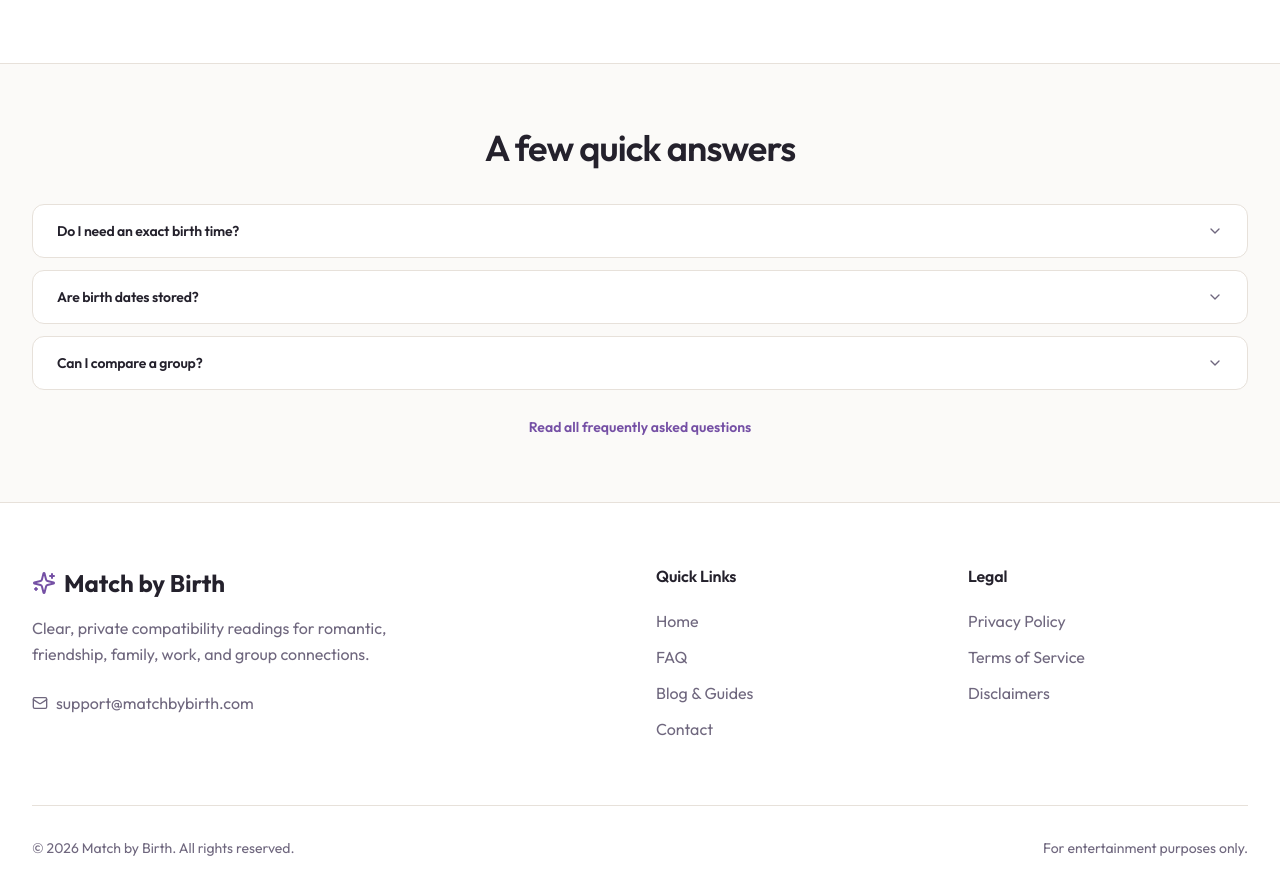
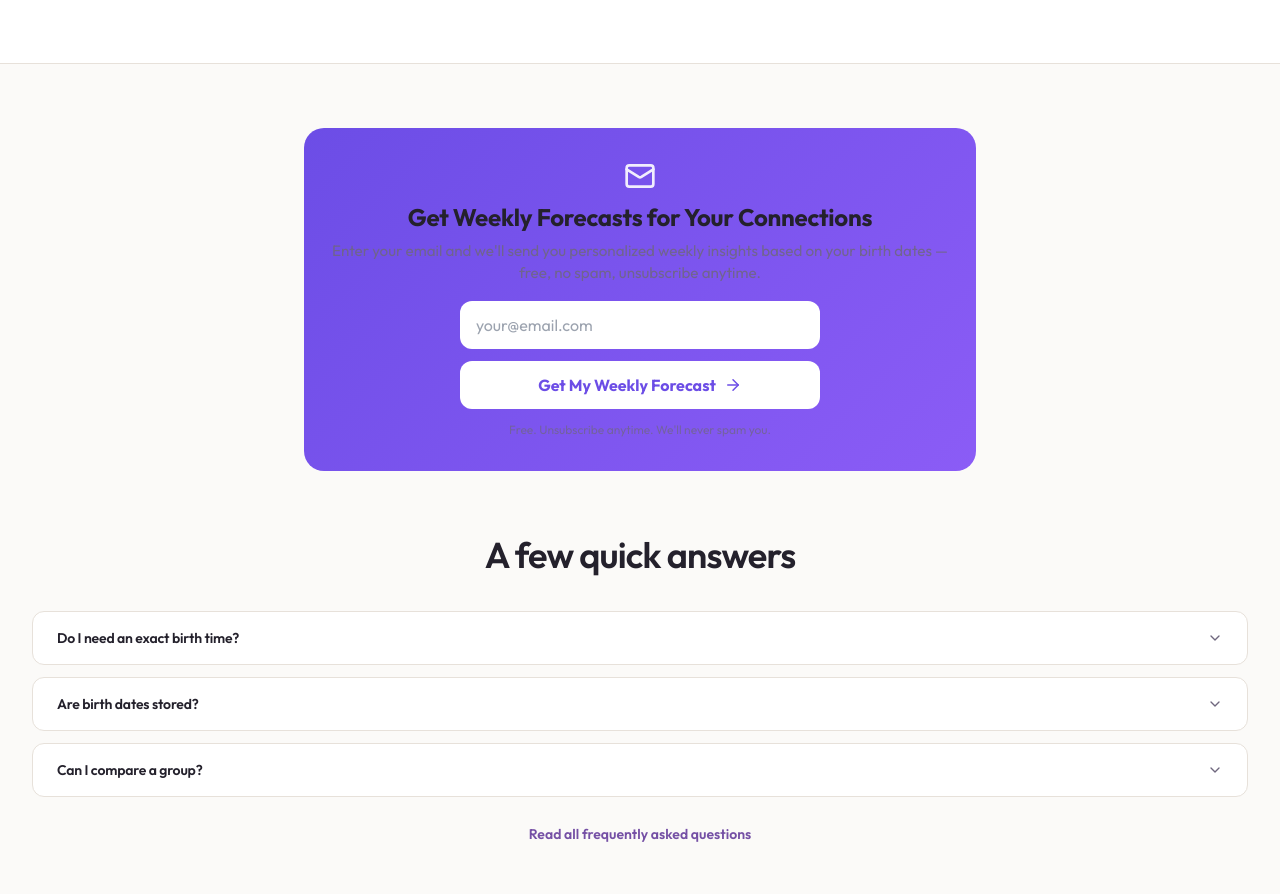
Before and after one commit to redefynliving/MatchbyBirth, a React (Vite) app in the folder apps/web/: page / in a window 1280 px wide. Shown: the part 1481-2375 px from the top of the page. Built offline with nearby package versions, Linux system fonts and the light colour scheme.

Commit message:
Add email capture section to home page

```diff
--- /dev/null
+++ b/apps/web/src/components/HomeEmailCapture.jsx
@@ -0,0 +1,85 @@
+import React from 'react';
+import { Mail, Star, ArrowRight } from 'lucide-react';
+import EmailCaptureSection from '@/components/EmailCaptureSection.jsx';
+
+function HomeEmailCapture() {
+  return (
+    <section className="mx-auto mt-16 max-w-2xl">
+      <div style={{
+        background: 'linear-gradient(135deg, #6c4de6 0%, #8b5cf6 100%)',
+        borderRadius: 20,
+        padding: '32px 24px',
+        color: '#fff',
+        textAlign: 'center',
+      }}>
+        <div style={{ marginBottom: 16 }}>
+          <Mail style={{ width: 32, height: 32, margin: '0 auto 12px', opacity: 0.9 }} />
+          <h2 style={{ fontSize: '1.5rem', fontWeight: 700, margin: '0 0 8px' }}>
+            Get Weekly Forecasts for Your Connections
+          </h2>
+          <p style={{ fontSize: '0.95rem', opacity: 0.85, margin: 0, lineHeight: 1.5 }}>
+            Enter your email and we'll send you personalized weekly insights based on your birth dates — free, no spam, unsubscribe anytime.
+          </p>
+        </div>
+
+        <form
+          onSubmit={(e) => {
+            e.preventDefault();
+            // This would connect to your actual email capture logic
+            alert('Email capture would connect here - for now, this is a placeholder');
+          }}
+          style={{
+            display: 'flex',
+            flexDirection: 'column',
+            gap: 12,
+            maxWidth: 360,
+            margin: '0 auto',
+          }}
+        >
+          <input
+            type="email"
+            placeholder="your@email.com"
+            autoComplete="email"
+            required
+            style={{
+              height: 48,
+              borderRadius: 12,
+              border: 'none',
+              padding: '0 16px',
+              fontSize: '1rem',
+              background: '#fff',
+              color: '#1a1a2e',
+              outline: 'none',
+            }}
+          />
+          <button
+            type="submit"
+            style={{
+              height: 48,
+              borderRadius: 12,
+              border: 'none',
+              background: '#fff',
+              color: '#6c4de6',
+              fontWeight: 700,
+              fontSize: '1rem',
+              cursor: 'pointer',
+              display: 'flex',
+              alignItems: 'center',
+              justifyContent: 'center',
+              gap: 8,
+            }}
+          >
+            Get My Weekly Forecast
+            <ArrowRight style={{ width: 18, height: 18 }} />
+          </button>
+        </form>
+
+        <p style={{ fontSize: '0.75rem', opacity: 0.7, marginTop: 12 }}>
+          Free. Unsubscribe anytime. We'll never spam you.
+        </p>
+      </div>
+    </section>
+  );
+}
+
+export default HomeEmailCapture;
--- a/apps/web/src/pages/HomePage.jsx
+++ b/apps/web/src/pages/HomePage.jsx
@@ -10,6 +10,7 @@ import {
 } from 'lucide-react';
 import CompatibilityCalculator from '@/components/CompatibilityCalculator.jsx';
 import HomeResultPreview from '@/components/HomeResultPreview.jsx';
+import HomeEmailCapture from '@/components/HomeEmailCapture.jsx';
 import { Accordion, AccordionContent, AccordionItem, AccordionTrigger } from '@/components/ui/accordion';
 import {
   scrollToCalculatorFromHash,
@@ -110,6 +111,8 @@ function HomePage() {
           </div>
         </section>
 
+        <HomeEmailCapture />
+
         <section className="section-spacing bg-background">
           <div className="content-container max-w-3xl">
             <div className="mb-9 text-center">
```
